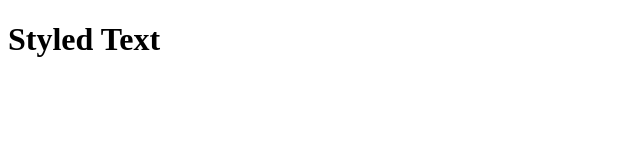
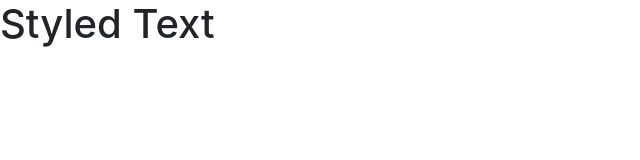
Before and after one commit to SilasReinagel/PageSpeedBenchmarks, a plain HTML site: page site/dns-prefetch/with-prefetch.html in a window 1280 px wide. Shown: the whole page, without its empty margins (0-640 px from the left). Drawn offline with nearby package versions, Linux system fonts and the light colour scheme.

Commit message:
Added DNS Pretech blocking resource

```diff
--- a/site/dns-prefetch/with-prefetch.html
+++ b/site/dns-prefetch/with-prefetch.html
@@ -9,6 +9,7 @@
     <link rel="dns-prefetch" href="//fonts.googleapis.com">
     <link rel="dns-prefetch" href="//fonts.gstatic.com">
 
+    <link rel="stylesheet" href="https://stackpath.bootstrapcdn.com/bootstrap/4.5.2/css/bootstrap.min.css" integrity="sha384-JcKb8q3iqJ61gNV9KGb8thSsNjpSL0n8PARn9HuZOnIxN0hoP+VmmDGMN5t9UJ0Z" crossorigin="anonymous">
     <link rel="stylesheet" href="https://fonts.googleapis.com/css?family=Source+Sans+Pro:700|Open+Sans">
   </head>
   <body>
```
Also changed, not shown: site/dns-prefetch/without-prefetch.html (+1 -0 lines).
